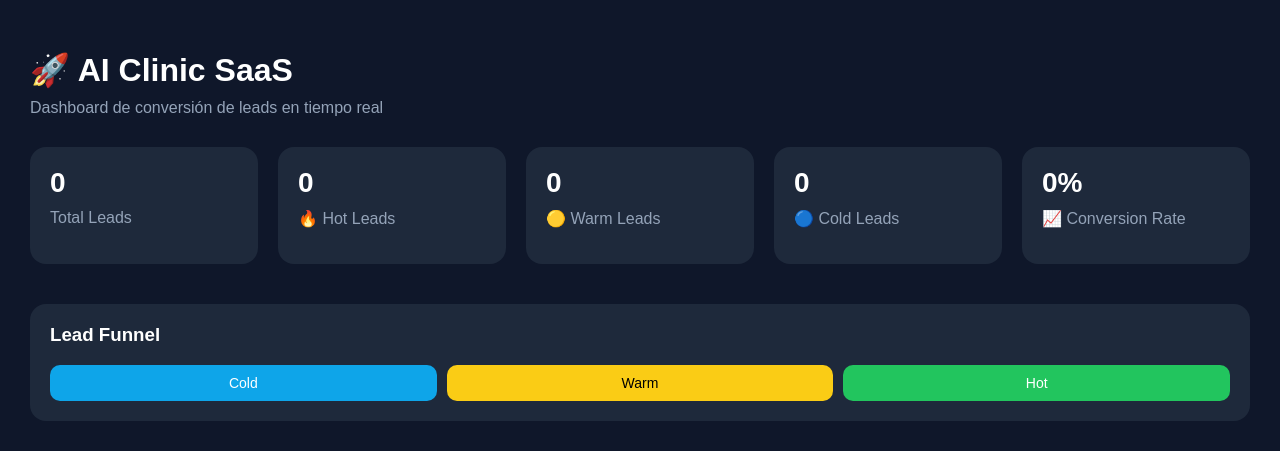
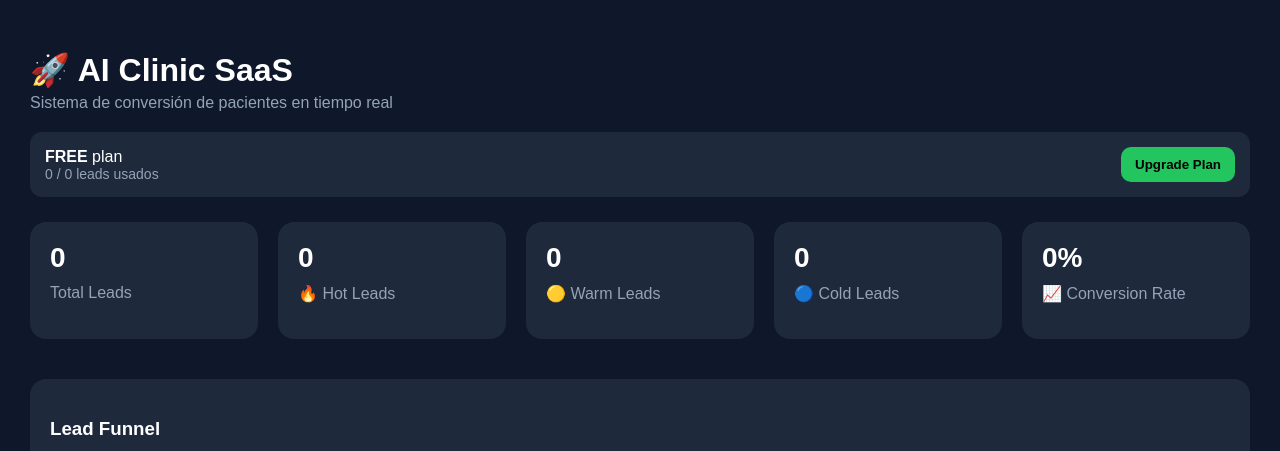
Before and after one commit to Felpu01/ai-clinic-assistant, a Flask app: page /dashboard in a window 1280 px wide. Shown: the top 451 px of the page. Run offline with Flask 3, Linux system fonts and the light colour scheme; the visitor is signed in with stand-in values (Sample User, id 1); data that the repository does not hold is empty.

Commit message:
Update dashboard.html

```diff
--- a/templates/dashboard.html
+++ b/templates/dashboard.html
@@ -16,12 +16,42 @@
         }
 
         h1 {
-            margin-bottom: 10px;
+            margin-bottom: 5px;
         }
 
         .subtitle {
             color: #94a3b8;
-            margin-bottom: 30px;
+            margin-bottom: 20px;
+        }
+
+        /* ---------------- PLAN BAR ---------------- */
+        .plan-bar {
+            background: #1e293b;
+            padding: 15px;
+            border-radius: 12px;
+            margin-bottom: 25px;
+            display: flex;
+            justify-content: space-between;
+            align-items: center;
+        }
+
+        .plan-info {
+            font-size: 14px;
+            color: #94a3b8;
+        }
+
+        .upgrade-btn {
+            background: #22c55e;
+            color: black;
+            border: none;
+            padding: 10px 14px;
+            border-radius: 10px;
+            cursor: pointer;
+            font-weight: bold;
+        }
+
+        .upgrade-btn:hover {
+            background: #16a34a;
         }
 
         /* ---------------- CARDS ---------------- */
@@ -53,16 +83,21 @@
             color: #94a3b8;
         }
 
+        /* ---------------- ALERT ---------------- */
+        .alert {
+            background: #7f1d1d;
+            padding: 12px;
+            border-radius: 10px;
+            margin-bottom: 20px;
+            display: none;
+        }
+
         /* ---------------- FUNNEL ---------------- */
         .funnel {
             background: #1e293b;
             padding: 20px;
             border-radius: 16px;
             margin-bottom: 30px;
-        }
-
-        .funnel h3 {
-            margin-top: 0;
         }
 
         .funnel-bar {
@@ -102,28 +137,30 @@
             padding: 14px;
             border-top: 1px solid #334155;
         }
-
-        .tag-hot {
-            color: #22c55e;
-            font-weight: bold;
-        }
-
-        .tag-warm {
-            color: #facc15;
-            font-weight: bold;
-        }
-
-        .tag-cold {
-            color: #38bdf8;
-            font-weight: bold;
-        }
     </style>
 </head>
 
 <body>
 
     <h1>🚀 AI Clinic SaaS</h1>
-    <div class="subtitle">Dashboard de conversión de leads en tiempo real</div>
+    <div class="subtitle">Sistema de conversión de pacientes en tiempo real</div>
+
+    <!-- PLAN BAR -->
+    <div class="plan-bar">
+        <div>
+            <div><strong id="plan">FREE</strong> plan</div>
+            <div class="plan-info" id="usage">0 / 0 leads usados</div>
+        </div>
+
+        <button class="upgrade-btn" onclick="alert('Ir a Stripe / Upgrade flow')">
+            Upgrade Plan
+        </button>
+    </div>
+
+    <!-- ALERTA LIMITE -->
+    <div class="alert" id="limitAlert">
+        ⚠️ Has alcanzado el límite de tu plan. Upgrade para seguir recibiendo pacientes.
+    </div>
 
     <!-- KPI CARDS -->
     <div class="cards">
@@ -155,7 +192,7 @@
 
     </div>
 
-    <!-- FUNNEL VISUAL -->
+    <!-- FUNNEL -->
     <div class="funnel">
         <h3>Lead Funnel</h3>
         <div class="funnel-bar">
```
